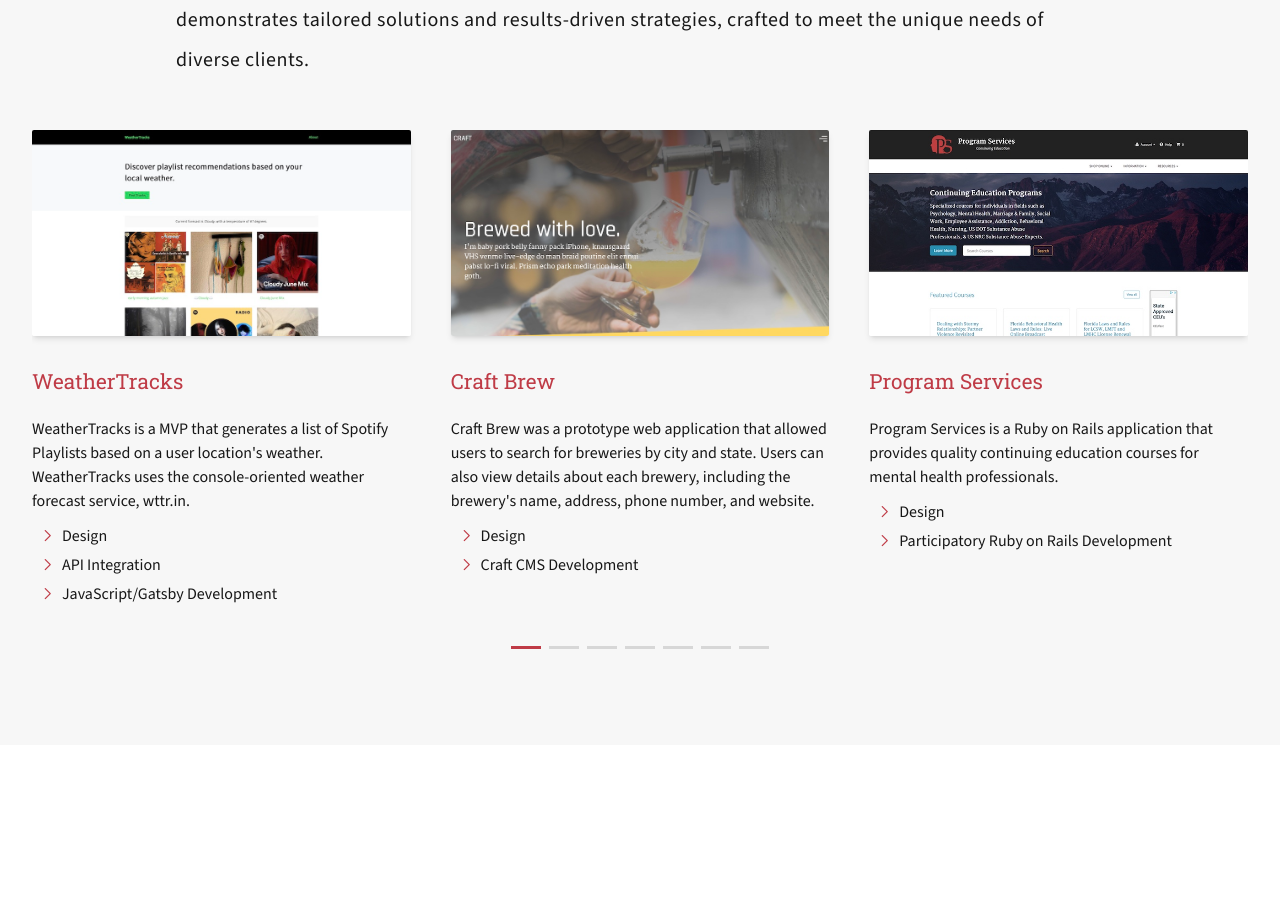
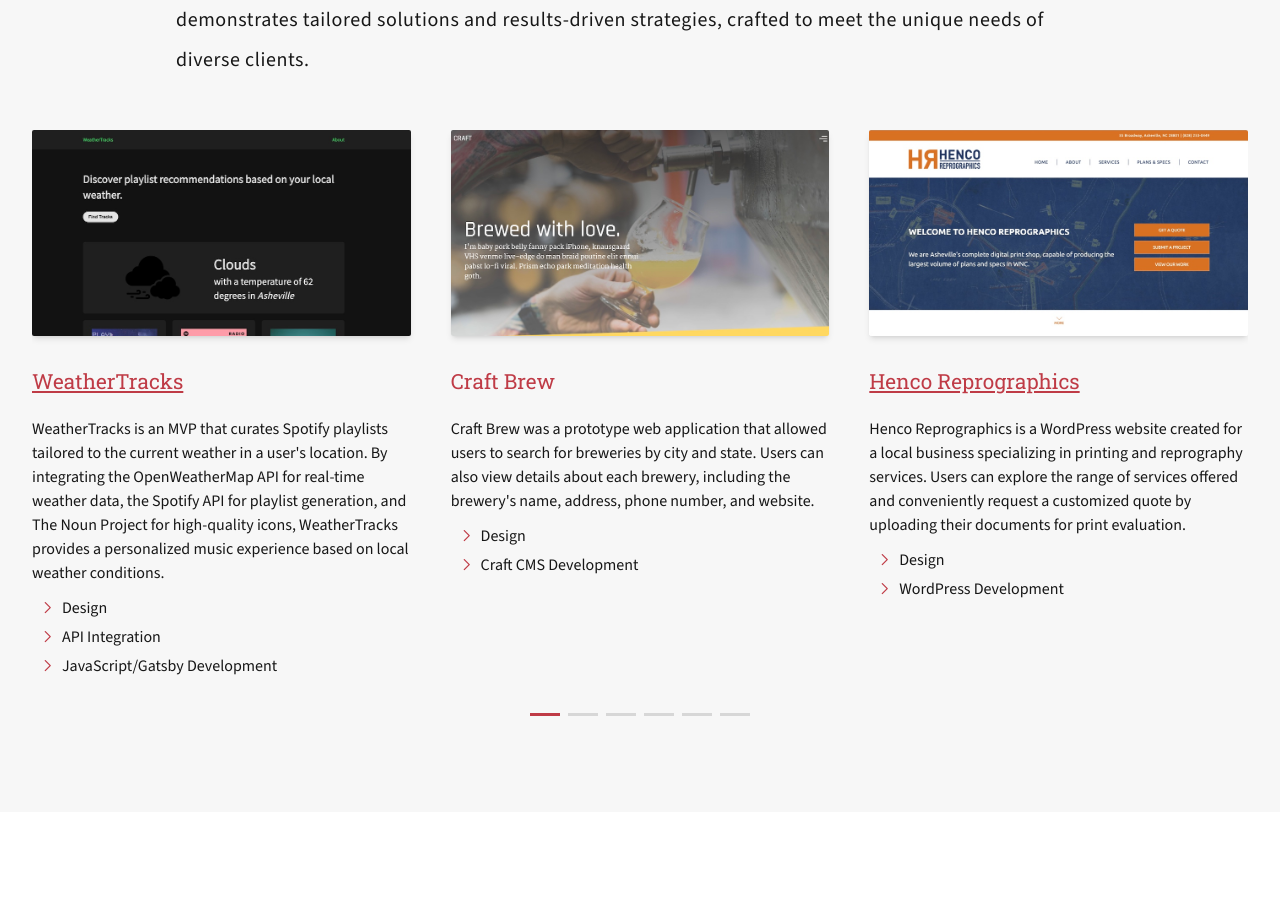
Before and after one commit to kalevitan/kylelevitan, a Next.js app: page / in a window 1280 px wide. Shown: the part 1140-2051 px from the top of the page. Built offline with nearby package versions, Linux system fonts and the light colour scheme.

Commit message:
Add links for projects, update descriptions

```diff
--- a/app/components/portfolio/index.tsx
+++ b/app/components/portfolio/index.tsx
@@ -49,6 +49,7 @@
                     image={project.image}
                     description={project.description}
                     features={project.features}
+                    link={project.link}
                     />
                 </div>
               </SwiperSlide>
--- a/app/components/portfolio/project.tsx
+++ b/app/components/portfolio/project.tsx
@@ -7,9 +7,10 @@
   image: string;
   description?: string;
   features?: Array<string>;
+  link?: string;
 }
 
-const Project: React.FC<ProjectProps> = ({name, image, description, features}) => {
+const Project: React.FC<ProjectProps> = ({ name, image, description, features, link }) => {
   return (
     <div className="portfolio__slide">
       <div className="portfolio__image border-gray-400 border-opacity-25 rounded-sm shadow-md object-contain max-h-[485px] overflow-hidden">
@@ -19,10 +20,15 @@
           alt={name}
           width={620}
           height={620}
+          priority // Optional: Add priority if this image is important
         />
       </div>
       <div className="portfolio__details--wrapper">
-        <h3>{name}</h3>
+        {link ? (
+          <h3><a href={link} target="_blank" rel="noopener noreferrer">{name}</a></h3>
+        ) : (
+          <h3>{name}</h3>
+        )}
         {description && (
           <div className="portfolio__description mb-2">
             <p>{description}</p>
@@ -30,7 +36,9 @@
         )}
         <ul className="portfolio__details">
           {features?.map((feature, index) => (
-            <li className="flex items-center" key={index}><i className="lni lni-chevron-left rotate-180"></i>{feature}</li>
+            <li className="flex items-center" key={index}>
+              <i className="lni lni-chevron-left rotate-180"></i>{feature}
+            </li>
           ))}
         </ul>
       </div>
--- a/app/components/portfolio/projects.json
+++ b/app/components/portfolio/projects.json
@@ -1,13 +1,14 @@
 [
   {
     "name": "WeatherTracks",
-    "description": "WeatherTracks is a MVP that generates a list of Spotify Playlists based on a user location's weather. WeatherTracks uses the console-oriented weather forecast service, wttr.in.",
+    "description": "WeatherTracks is an MVP that curates Spotify playlists tailored to the current weather in a user's location. By integrating the OpenWeatherMap API for real-time weather data, the Spotify API for playlist generation, and The Noun Project for high-quality icons, WeatherTracks provides a personalized music experience based on local weather conditions.",
     "features": [
       "Design",
       "API Integration",
       "JavaScript/Gatsby Development"
     ],
-    "image": "/projects/weathertracks.jpg"
+    "image": "/projects/weathertracks.jpg",
+    "link": "https://weathertracks.netlify.app"
   },
   {
     "name": "Craft Brew",
@@ -19,33 +20,34 @@
     "image": "/projects/craft-brew.jpg"
   },
   {
+    "name": "Henco Reprographics",
+    "description": "Henco Reprographics is a WordPress website created for a local business specializing in printing and reprography services. Users can explore the range of services offered and conveniently request a customized quote by uploading their documents for print evaluation.",
+    "features": [
+      "Design",
+      "WordPress Development"
+    ],
+    "image": "/projects/hencoreprographics.jpg",
+    "link": "http://hencorepro.com/"
+  },
+  {
+    "name": "Trinity United Methodist Church",
+    "description": "Trinity United Methodist Church is a Drupal 7 website that provides information on the church's services and events.",
+    "features": [
+      "Design",
+      "Full-service Branding",
+      "Drupal 7 Development"
+    ],
+    "image": "/projects/trinitywavl.jpg"
+  },
+  {
     "name": "Program Services",
     "description": "Program Services is a Ruby on Rails application that provides quality continuing education courses for mental health professionals.",
     "features": [
       "Design",
       "Participatory Ruby on Rails Development"
     ],
-    "image": "/projects/program-services.jpg"
-  },
-  {
-    "name": "Henco Reprographics",
-    "description": "Henco Reprographics is a WordPress website that provides information on printing and reprography services.",
-    "features": [
-      "Design",
-      "WordPress Development"
-    ],
-    "image": "/projects/hencoreprographics.jpg"
-  },
-  {
-    "name": "Climate Resilience Map",
-    "description": "Climate Resilience Map is a vanilla JavaScript-based application that provides information on climate resilience offices and territories within the United States.",
-    "features": [
-      "Design",
-      "JavaScript Development",
-      "API Integration",
-      "Drupal 7 Development"
-    ],
-    "image": "/projects/climate-resilience-map.jpg"
+    "image": "/projects/program-services.jpg",
+    "link": "https://programservices.com/"
   },
   {
     "name": "Sign The Climate Agreement",
@@ -58,14 +60,13 @@
     "image": "/projects/signtheagreement.jpg"
   },
   {
-    "name": "Trinity United Methodist Church",
-    "description": "Trinity United Methodist Church is a Drupal 7 website that provides information on the church's services and events.",
+    "name": "Deerwood Homeowners Association",
+    "description": "Deerwood Homeowners Association was a WordPress website that provided information on the association's services and events.",
     "features": [
       "Design",
-      "Full-service Branding",
-      "Drupal 7 Development"
+      "WordPress Development"
     ],
-    "image": "/projects/trinitywavl.jpg"
+    "image": "/projects/deerwood.jpg"
   },
   {
     "name": "Hogue Furniture Design",
@@ -75,14 +76,5 @@
       "Drupal 7 Development"
     ],
     "image": "/projects/hoguesf.jpg"
-  },
-  {
-    "name": "Deerwood Homeowners Association",
-    "description": "Deerwood Homeowners Association was a WordPress website that provided information on the association's services and events.",
-    "features": [
-      "Design",
-      "WordPress Development"
-    ],
-    "image": "/projects/deerwood.jpg"
   }
 ]
```
Also changed, not shown: public/projects/weathertracks.jpg.
